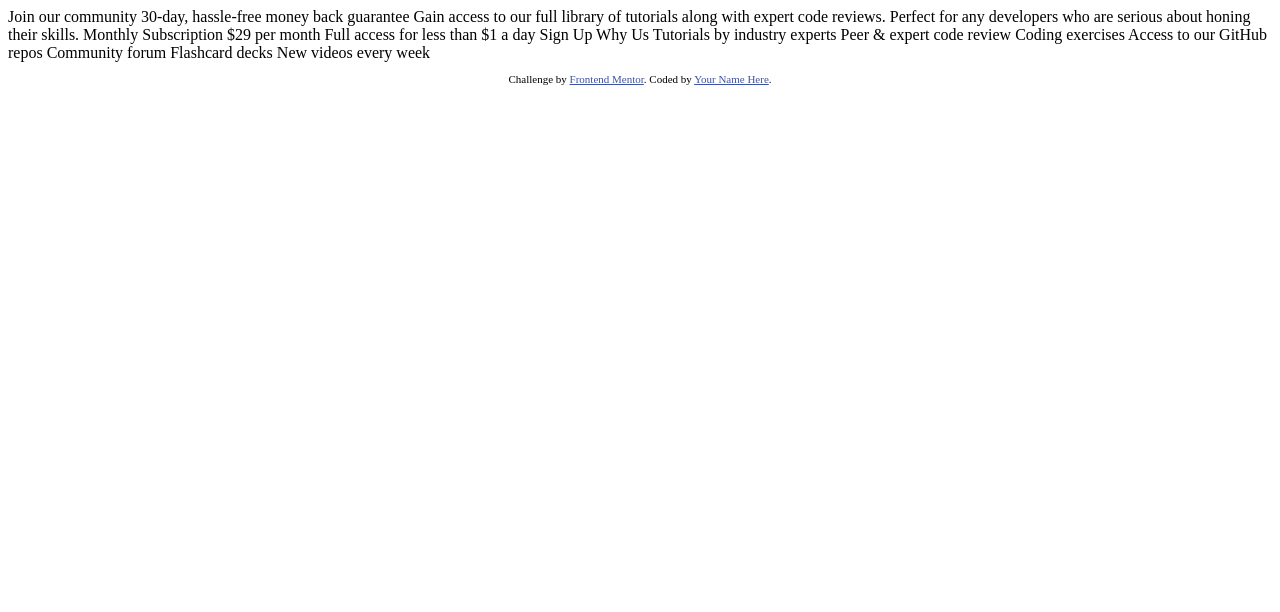
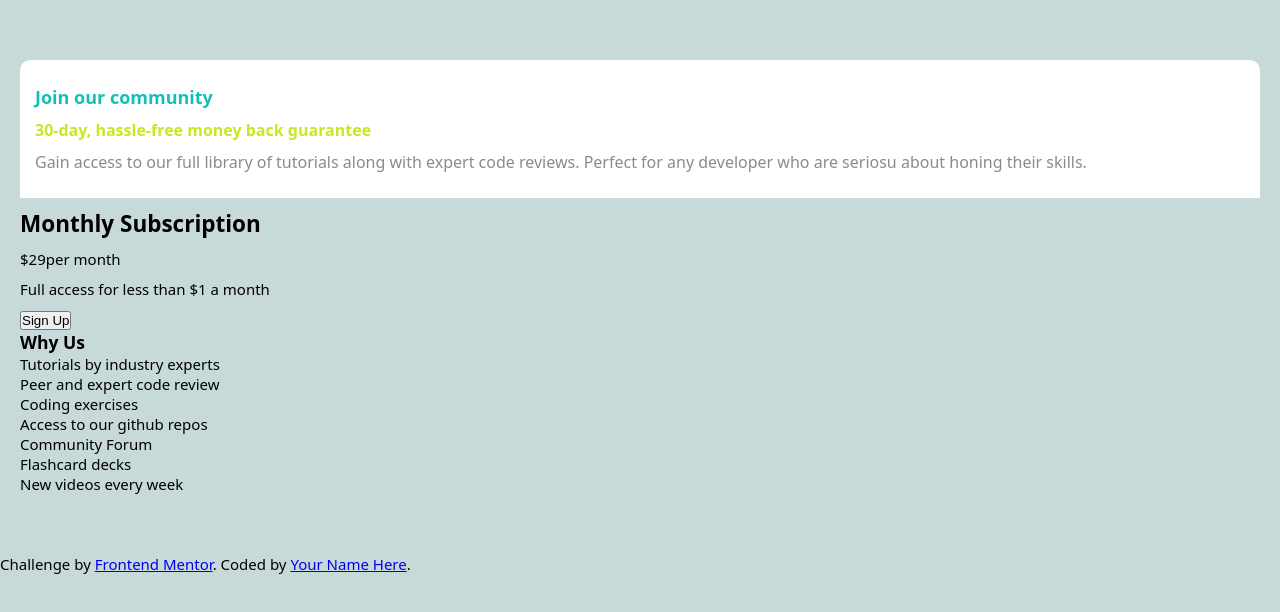
Before and after one commit to Wahaj-Ali/single-price-grid-component, a plain HTML site: page index.html in a window 1280 px wide. Drawn offline with Linux system fonts and the light colour scheme.

Commit message:
Set up the structure of the grid using HTML and add styles.
In this commit
- Add a basic layout of the design.
- Add styles to the main- container and the top-section.

```diff
--- a/index.html
+++ b/index.html
@@ -1,44 +1,60 @@
 <!DOCTYPE html>
 <html lang="en">
+
 <head>
   <meta charset="UTF-8">
-  <meta name="viewport" content="width=device-width, initial-scale=1.0"> <!-- displays site properly based on user's device -->
+  <meta name="viewport" content="width=device-width, initial-scale=1.0">
+  <!-- displays site properly based on user's device -->
 
   <link rel="icon" type="image/png" sizes="32x32" href="./images/favicon-32x32.png">
-
+  <link rel="stylesheet" href="styles.css">
   <title>Frontend Mentor | Single Price Grid Component</title>
 
   <!-- Feel free to remove these styles or customise in your own stylesheet 👍 -->
-  <style>
-    .attribution { font-size: 11px; text-align: center; }
-    .attribution a { color: hsl(228, 45%, 44%); }
-  </style>
+  <!-- <style>
+    .attribution {
+      font-size: 11px;
+      text-align: center;
+    }
+
+    .attribution a {
+      color: hsl(228, 45%, 44%);
+    }
+  </style> -->
 </head>
+
 <body>
-  Join our community
+  <div class="main-container">
 
-  30-day, hassle-free money back guarantee
+    <div class="top-section">
+      <h1>Join our community</h1>
+      <h2>30-day, hassle-free money back guarantee</h2>
+      <p>Gain access to our full library of tutorials along with expert code reviews. Perfect for any developer who are
+        seriosu about honing their skills.</p>
+    </div>
 
-  Gain access to our full library of tutorials along with expert code reviews.
-  Perfect for any developers who are serious about honing their skills.
+    <div>
+      <div>
+        <h2>Monthly Subscription</h2>
+        <p><span>$29</span>per month</p>
+        <p>Full access for less than $1 a month</p>
+        <button>Sign Up</button>
+      </div>
+      <div>
+        <h3>Why Us</h3>
+        <ul>
+          <li>Tutorials by industry experts</li>
+          <li>Peer and expert code review</li>
+          <li>Coding exercises</li>
+          <li>Access to our github repos</li>
+          <li>Community Forum</li>
+          <li>Flashcard decks</li>
+          <li>New videos every week</li>
+        </ul>
+      </div>
+    </div>
 
-  Monthly Subscription
-
-  &dollar;29 per month
-
-  Full access for less than &dollar;1 a day
-
-  Sign Up
-
-  Why Us
-
-  Tutorials by industry experts
-  Peer &amp; expert code review
-  Coding exercises
-  Access to our GitHub repos
-  Community forum
-  Flashcard decks
-  New videos every week
+  </div>
 
   <footer>
     <p class="attribution">
@@ -47,4 +63,5 @@
     </p>
   </footer>
 </body>
+
 </html>
--- /dev/null
+++ b/styles.css
@@ -0,0 +1,49 @@
+:root{
+  --primary: #13c0b7;
+  --secondary: #c6e921;
+}
+
+* {
+  margin: 0;
+  padding: 0;
+  box-sizing: border-box;
+  list-style: none;
+}
+
+body {
+  height: 100vh;
+  background-color: hsl(184deg 19% 82%);
+  font-family: system-ui, -apple-system, BlinkMacSystemFont, 'Segoe UI', Roboto, Oxygen, Ubuntu, Cantarell, 'Open Sans', 'Helvetica Neue', sans-serif;
+  font-size: 15px;
+}
+
+.main-container {
+  display: flex;
+  flex-direction: column;
+  margin: 60px 20px;
+}
+
+.top-section {
+  background-color: #fff;
+  padding: 15px;
+  border-radius: 10px 10px 0 0;
+}
+
+.top-section h1, h2, p {
+  margin: 10px 0;
+}
+
+.top-section h1 {
+  color: var(--primary);
+  font-size: 18px;
+}
+
+.top-section h2 {
+  color: var(--secondary);
+  font-size: 16px;
+}
+
+.top-section p {
+  color: #00000075;
+  font-size: 16px;
+}
```
